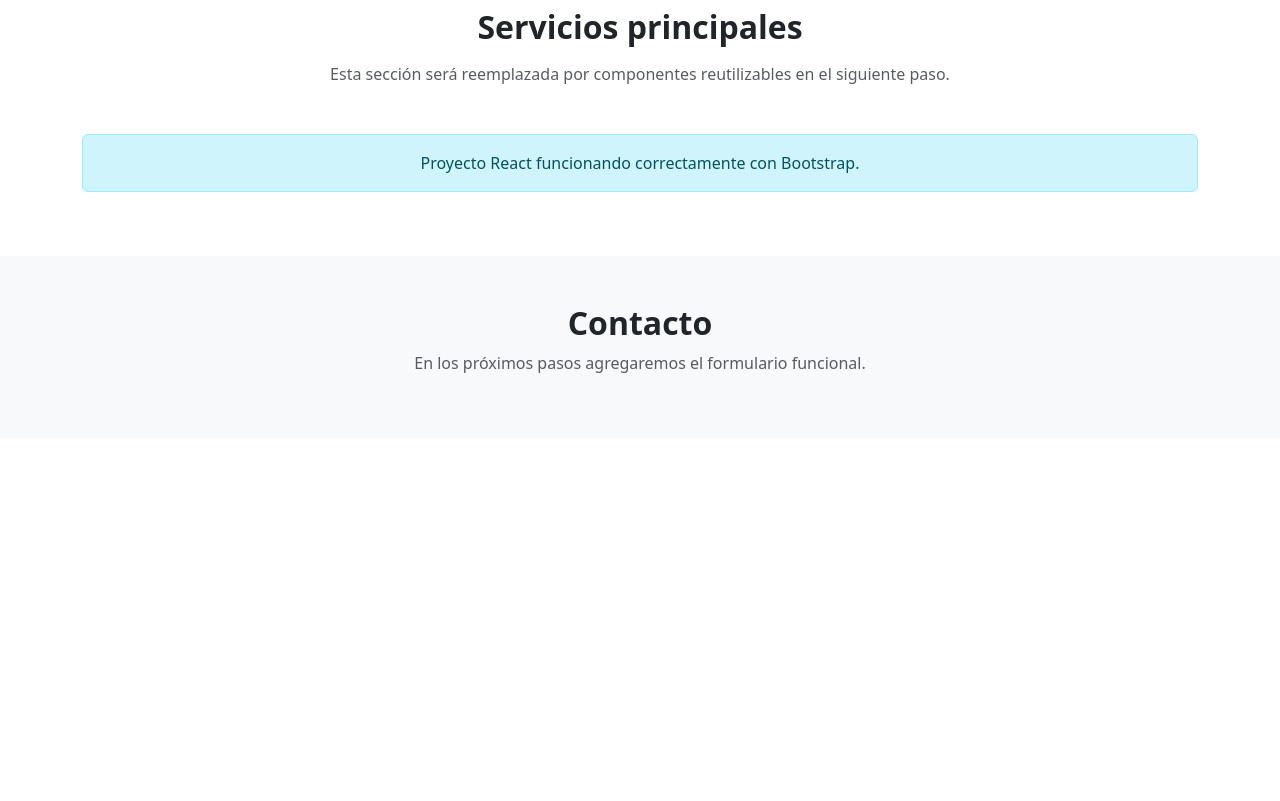
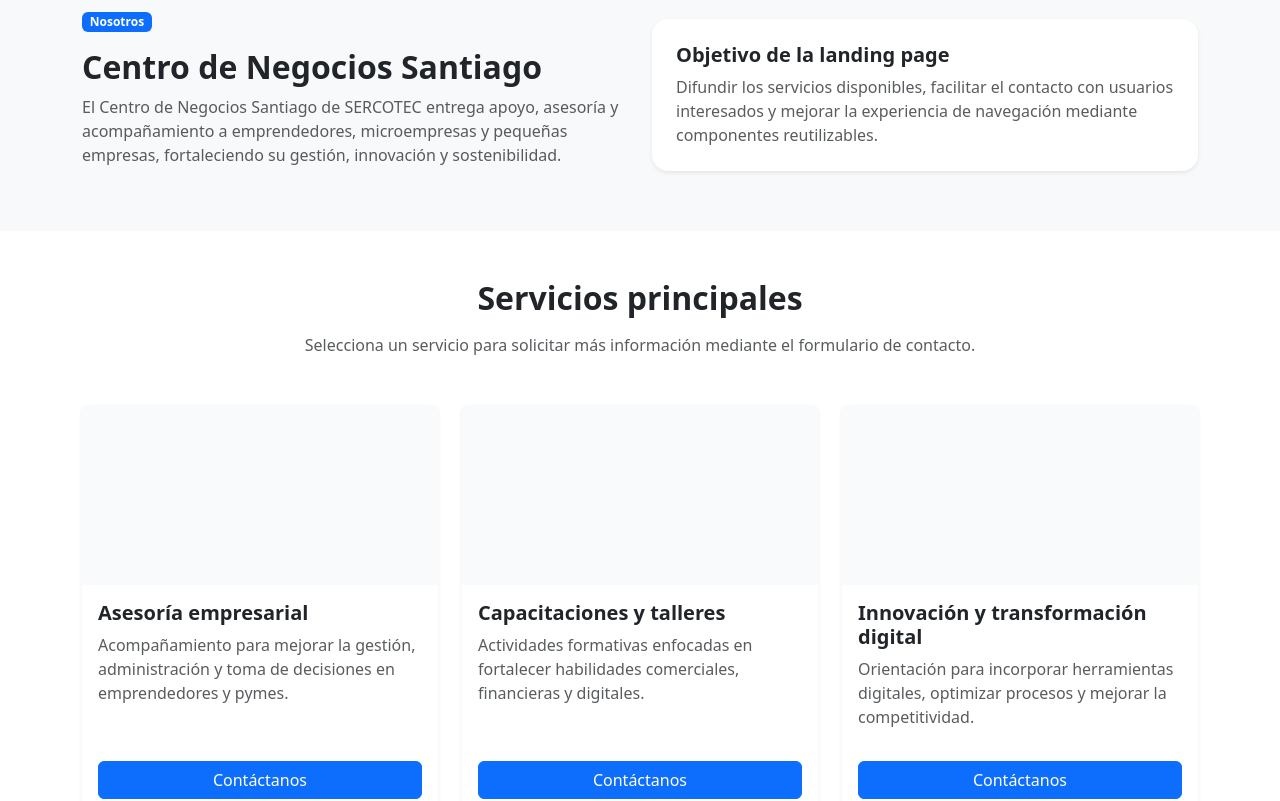
Before and after one commit to SebastianM69/EVA3_FRONTEND_MORALES_COVARRUBIAS, a React (Vite) app: page / in a window 1280 px wide. Shown: the part 760-1561 px from the top of the page. Before the commit the page ends 1199 px from the top, so only its background shows below. Built offline with nearby package versions, Linux system fonts and the light colour scheme.

Commit message:
Se crea el componente reutilizable de ServiceCard

```diff
--- a/src/App.jsx
+++ b/src/App.jsx
@@ -1,7 +1,32 @@
+import { useState } from 'react'
 import Navbar from './components/Navbar'
 import Hero from './components/Hero'
+import ServiceCard from './components/ServiceCard'
+
+const servicios = [
+  {
+    id: 1,
+    titulo: 'Asesoría empresarial',
+    descripcion: 'Acompañamiento para mejorar la gestión, administración y toma de decisiones en emprendedores y pymes.',
+    imagen: '/icons.svg',
+  },
+  {
+    id: 2,
+    titulo: 'Capacitaciones y talleres',
+    descripcion: 'Actividades formativas enfocadas en fortalecer habilidades comerciales, financieras y digitales.',
+    imagen: '/icons.svg',
+  },
+  {
+    id: 3,
+    titulo: 'Innovación y transformación digital',
+    descripcion: 'Orientación para incorporar herramientas digitales, optimizar procesos y mejorar la competitividad.',
+    imagen: '/icons.svg',
+  },
+]
 
 function App() {
+  const [servicioSeleccionado, setServicioSeleccionado] = useState('')
+
   return (
     <>
       <Navbar />
@@ -9,15 +34,52 @@ function App() {
       <main>
         <Hero />
 
+        <section id="nosotros" className="py-5 bg-light">
+          <div className="container">
+            <div className="row align-items-center g-4">
+              <div className="col-lg-6">
+                <span className="badge bg-primary mb-3">Nosotros</span>
+                <h2 className="fw-bold">Centro de Negocios Santiago</h2>
+                <p className="text-muted">
+                  El Centro de Negocios Santiago de SERCOTEC entrega apoyo,
+                  asesoría y acompañamiento a emprendedores, microempresas y
+                  pequeñas empresas, fortaleciendo su gestión, innovación y
+                  sostenibilidad.
+                </p>
+              </div>
+
+              <div className="col-lg-6">
+                <div className="p-4 bg-white rounded-4 shadow-sm">
+                  <h3 className="h5 fw-bold">Objetivo de la landing page</h3>
+                  <p className="text-muted mb-0">
+                    Difundir los servicios disponibles, facilitar el contacto
+                    con usuarios interesados y mejorar la experiencia de
+                    navegación mediante componentes reutilizables.
+                  </p>
+                </div>
+              </div>
+            </div>
+          </div>
+        </section>
+
         <section id="servicios" className="py-5">
           <div className="container">
             <h2 className="fw-bold text-center mb-3">Servicios principales</h2>
             <p className="text-center text-muted mb-5">
-              Esta sección será reemplazada por componentes reutilizables en el siguiente paso.
+              Selecciona un servicio para solicitar más información mediante el formulario de contacto.
             </p>
 
-            <div className="alert alert-info text-center">
-              Proyecto React funcionando correctamente con Bootstrap.
+            <div className="row g-4">
+              {servicios.map((servicio) => (
+                <div className="col-md-6 col-lg-4" key={servicio.id}>
+                  <ServiceCard
+                    imagen={servicio.imagen}
+                    titulo={servicio.titulo}
+                    descripcion={servicio.descripcion}
+                    onSelectServicio={setServicioSeleccionado}
+                  />
+                </div>
+              ))}
             </div>
           </div>
         </section>
@@ -26,8 +88,12 @@ function App() {
           <div className="container text-center">
             <h2 className="fw-bold">Contacto</h2>
             <p className="text-muted">
-              En los próximos pasos agregaremos el formulario funcional.
+              Servicio seleccionado:
             </p>
+
+            <div className="alert alert-primary">
+              {servicioSeleccionado || 'Aún no se ha seleccionado un servicio.'}
+            </div>
           </div>
         </section>
       </main>
--- /dev/null
+++ b/src/components/ServiceCard.jsx
@@ -0,0 +1,30 @@
+function ServiceCard({ imagen, titulo, descripcion, onSelectServicio }) {
+  return (
+    <article className="card h-100 shadow-sm border-0 service-card">
+      <img
+        src={imagen}
+        className="card-img-top service-card-img"
+        alt={`Imagen referencial del servicio ${titulo}`}
+        loading="lazy"
+      />
+
+      <div className="card-body d-flex flex-column">
+        <h3 className="h5 fw-bold">{titulo}</h3>
+
+        <p className="text-muted flex-grow-1">
+          {descripcion}
+        </p>
+
+        <a
+          href="#contacto"
+          className="btn btn-primary mt-3"
+          onClick={() => onSelectServicio(titulo)}
+        >
+          Contáctanos
+        </a>
+      </div>
+    </article>
+  )
+}
+
+export default ServiceCard
--- a/src/index.css
+++ b/src/index.css
@@ -26,3 +26,19 @@ section {
 .navbar-brand {
   letter-spacing: 0.3px;
 }
+
+.service-card {
+  transition: transform 0.2s ease, box-shadow 0.2s ease;
+}
+
+.service-card:hover {
+  transform: translateY(-5px);
+  box-shadow: 0 0.75rem 1.5rem rgba(0, 0, 0, 0.12);
+}
+
+.service-card-img {
+  height: 180px;
+  object-fit: contain;
+  padding: 2rem;
+  background-color: #f8fafc;
+}
```
